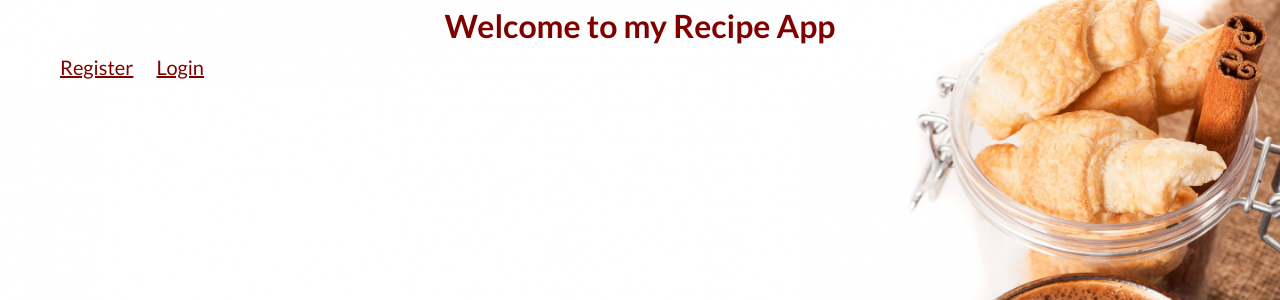
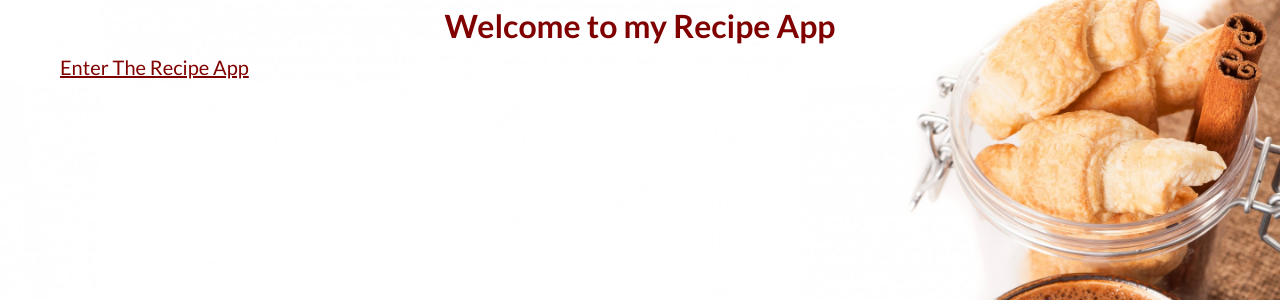
Before and after one commit to Andrew0T/recipe_app, a Django app: template src/recipes/templates/recipes/recipes_home.html in a window 1280 px wide. Shown: the top 300 px of the page. Run offline with Django 3.2, Linux system fonts and the light colour scheme; the template is opened without the code that fills it, so the values that code supplies are empty.

Commit message:
Update recipes_home.html
header, nav-bar updated

```diff
--- a/src/recipes/templates/recipes/recipes_home.html
+++ b/src/recipes/templates/recipes/recipes_home.html
@@ -21,8 +21,7 @@
     <h1>Welcome to my Recipe App</h1>
       <nav class="page-header__item">
         <div role="menubar" class="nav-list">
-          <a href="list/" role="menuitem" class=" login__btn">Register</a>
-          <a href="{% url 'login' %}" role="menuitem" class="login__btn">Login</a>
+          <a href="{% url 'recipes:list' %}" class="login__btn">Enter The Recipe App</a>
         </div>
       </nav>
     </header>
```
